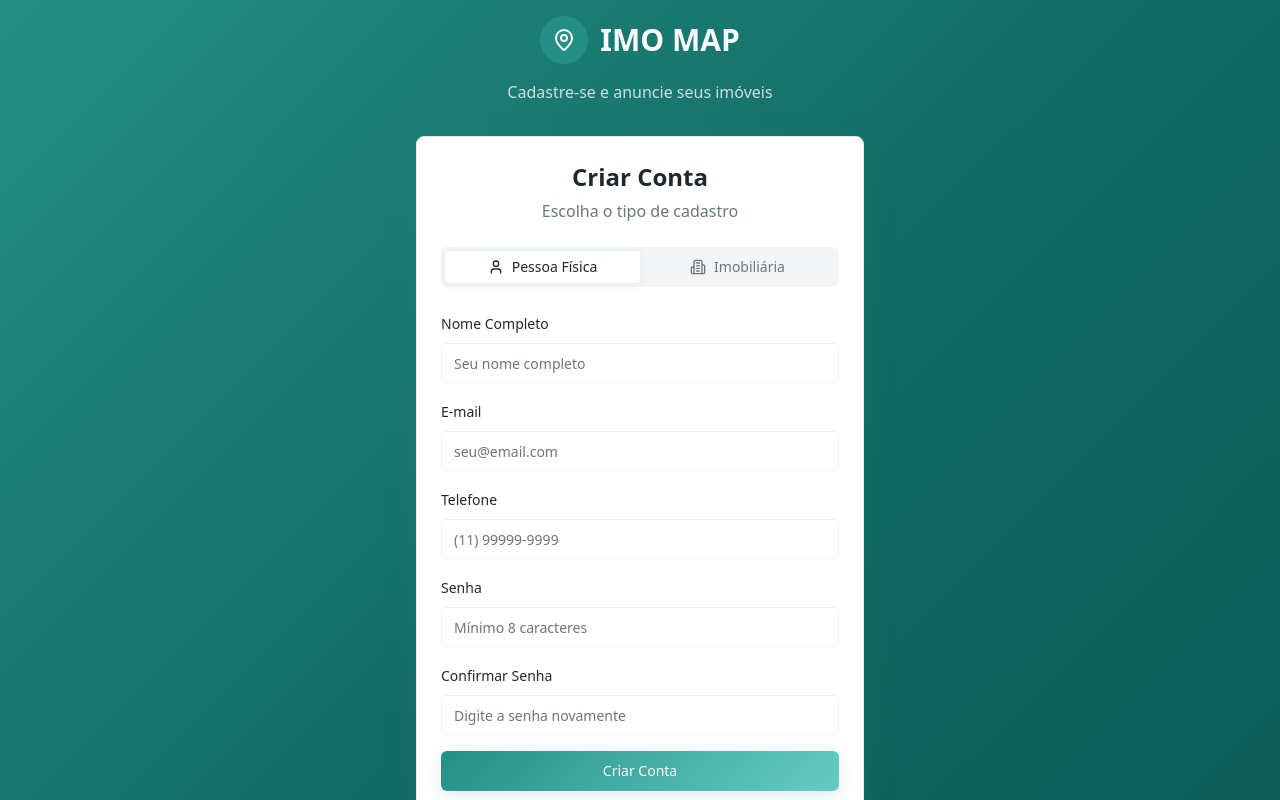
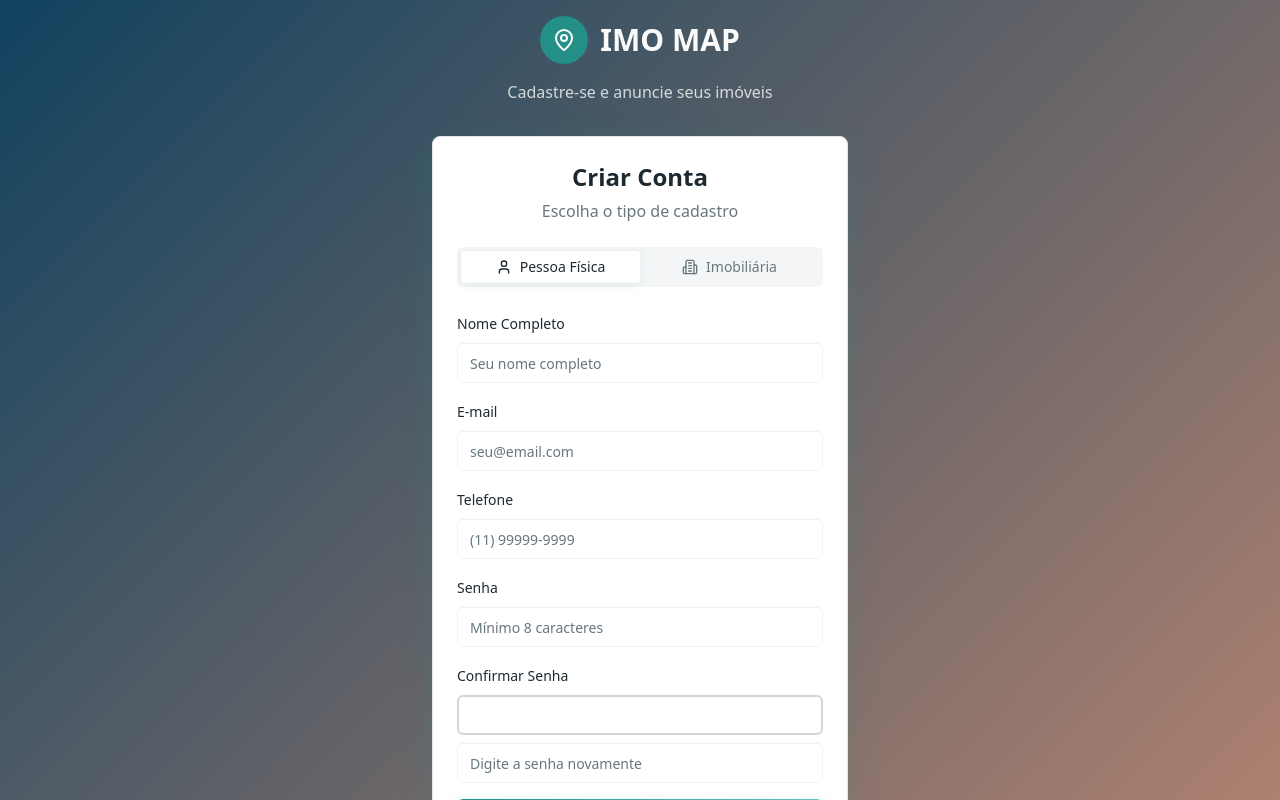
Before and after one commit to dewayapps-rascunho/imo-map-nexus, a React (Vite) app: page /register in a window 1280 px wide. Shown: the top 800 px of the page. Built offline with nearby package versions, Linux system fonts and the light colour scheme.

Commit message:
Add password confirmation component
Integrate the `assisted-password-confirmation` component into the registration page for enhanced password validation. Install `framer-motion` dependency.

```diff
--- /dev/null
+++ b/src/components/ui/assisted-password-confirmation.tsx
@@ -0,0 +1,129 @@
+import { motion } from 'framer-motion'
+import { useEffect, useState } from 'react'
+import { Label } from '@/components/ui/label'
+
+interface AssistedPasswordConfirmationProps {
+  password: string;
+  value: string;
+  onChange: (value: string) => void;
+  name?: string;
+  id?: string;
+  required?: boolean;
+}
+
+export function AssistedPasswordConfirmation({
+  password,
+  value,
+  onChange,
+  name,
+  id = 'confirmPassword',
+  required = false
+}: AssistedPasswordConfirmationProps) {
+  const [shake, setShake] = useState(false)
+
+  const handleConfirmPasswordChange = (
+    e: React.ChangeEvent<HTMLInputElement>,
+  ) => {
+    if (
+      value.length >= password.length &&
+      e.target.value.length > value.length
+    ) {
+      setShake(true)
+    } else {
+      onChange(e.target.value)
+    }
+  }
+
+  useEffect(() => {
+    if (shake) {
+      const timer = setTimeout(() => setShake(false), 500)
+      return () => clearTimeout(timer)
+    }
+  }, [shake])
+
+  const getLetterStatus = (letter: string, index: number) => {
+    if (!value[index]) return ''
+    return value[index] === letter
+      ? 'bg-green-500/20'
+      : 'bg-red-500/20'
+  }
+
+  const passwordsMatch = password === value && value.length > 0
+
+  const bounceAnimation = {
+    x: shake ? [-10, 10, -10, 10, 0] : 0,
+    transition: { duration: 0.5 },
+  }
+
+  const matchAnimation = {
+    scale: passwordsMatch ? [1, 1.05, 1] : 1,
+    transition: { duration: 0.3 },
+  }
+
+  const borderAnimation = {
+    borderColor: passwordsMatch ? '#10B981' : '#d1d5db',
+    transition: { duration: 0.3 },
+  }
+
+  return (
+    <div className="space-y-2">
+      <Label htmlFor={id}>Confirmar Senha</Label>
+      {password && (
+        <div className="text-xs text-muted-foreground mb-2">
+          → {password.replace(/./g, '•')}
+        </div>
+      )}
+      <motion.div
+        className="relative h-[40px] w-full rounded-md border-2 bg-background px-2 py-1"
+        animate={{
+          ...bounceAnimation,
+          ...borderAnimation,
+        }}
+      >
+        <div className="relative h-full w-full overflow-hidden rounded-sm">
+          <div className="z-10 flex h-full items-center justify-start bg-transparent px-1 tracking-[0.15em]">
+            {password.split('').map((_, index) => (
+              <div
+                key={index}
+                className="flex h-full w-3 shrink-0 items-center justify-center"
+              >
+                <span className="size-[3px] rounded-full bg-foreground/40"></span>
+              </div>
+            ))}
+          </div>
+          <div className="absolute bottom-0 left-0 top-0 z-0 flex h-full w-full items-center justify-start pl-1">
+            {password.split('').map((letter, index) => (
+              <motion.div
+                key={index}
+                className={`absolute h-full w-3 transition-all duration-300 ${getLetterStatus(
+                  letter,
+                  index,
+                )}`}
+                style={{
+                  left: `${index * 12 + 4}px`,
+                  scaleX: value[index] ? 1 : 0,
+                  transformOrigin: 'left',
+                }}
+              ></motion.div>
+            ))}
+          </div>
+        </div>
+      </motion.div>
+
+      <motion.input
+        className="flex h-10 w-full rounded-md border border-input bg-background px-3 py-2 text-sm ring-offset-background file:border-0 file:bg-transparent file:text-sm file:font-medium placeholder:text-muted-foreground focus-visible:outline-none focus-visible:ring-2 focus-visible:ring-ring focus-visible:ring-offset-2 disabled:cursor-not-allowed disabled:opacity-50"
+        type="password"
+        placeholder="Digite a senha novamente"
+        value={value}
+        onChange={handleConfirmPasswordChange}
+        name={name}
+        id={id}
+        required={required}
+        animate={{
+          borderColor: passwordsMatch ? '#10B981' : undefined,
+          transition: { duration: 0.3 },
+        }}
+      />
+    </div>
+  )
+}
--- a/src/pages/Register.tsx
+++ b/src/pages/Register.tsx
@@ -5,6 +5,8 @@ import { Input } from "@/components/ui/input";
 import { Label } from "@/components/ui/label";
 import { Card, CardHeader, CardContent, CardFooter } from "@/components/ui/card";
 import { Tabs, TabsContent, TabsList, TabsTrigger } from "@/components/ui/tabs";
+import { GradientBackground } from "@/components/ui/gradient-background";
+import { AssistedPasswordConfirmation } from "@/components/ui/assisted-password-confirmation";
 import { MapPin, Building2, User } from "lucide-react";
 
 const Register = () => {
@@ -31,8 +33,8 @@ const Register = () => {
   };
 
   return (
-    <div className="min-h-screen bg-gradient-hero flex items-center justify-center p-4">
-      <div className="w-full max-w-md">
+    <GradientBackground>
+      <div className="w-full max-w-md p-4">
         {/* Logo */}
         <div className="text-center mb-8">
           <div className="inline-flex items-center gap-3 mb-4">
@@ -114,18 +116,14 @@ const Register = () => {
                       required
                     />
                   </div>
-                  <div className="space-y-2">
-                    <Label htmlFor="confirmPassword">Confirmar Senha</Label>
-                    <Input
+                  <AssistedPasswordConfirmation
+                    password={formData.password}
+                    value={formData.confirmPassword}
+                    onChange={(value) => setFormData({ ...formData, confirmPassword: value })}
+                    name="confirmPassword"
                     id="confirmPassword"
-                      name="confirmPassword"
-                      type="password"
-                      placeholder="Digite a senha novamente"
-                      value={formData.confirmPassword}
-                      onChange={handleInputChange}
                     required
                   />
-                  </div>
                   <Button type="submit" className="w-full" variant="gradient">
                     Criar Conta
                   </Button>
@@ -194,18 +192,14 @@ const Register = () => {
                       required
                     />
                   </div>
-                  <div className="space-y-2">
-                    <Label htmlFor="company-confirmPassword">Confirmar Senha</Label>
-                    <Input
+                  <AssistedPasswordConfirmation
+                    password={formData.password}
+                    value={formData.confirmPassword}
+                    onChange={(value) => setFormData({ ...formData, confirmPassword: value })}
+                    name="confirmPassword"
                     id="company-confirmPassword"
-                      name="confirmPassword"
-                      type="password"
-                      placeholder="Digite a senha novamente"
-                      value={formData.confirmPassword}
-                      onChange={handleInputChange}
                     required
                   />
-                  </div>
                   <Button type="submit" className="w-full" variant="gradient">
                     Criar Conta da Imobiliária
                   </Button>
@@ -229,7 +223,7 @@ const Register = () => {
           </CardFooter>
         </Card>
       </div>
-    </div>
+    </GradientBackground>
   );
 };
 
```
Lines whose indentation alone changed are shown as unchanged.
